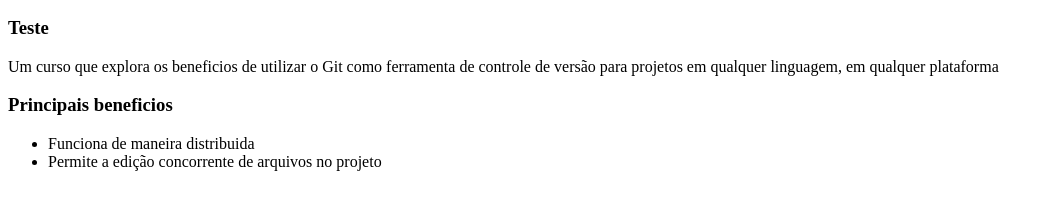
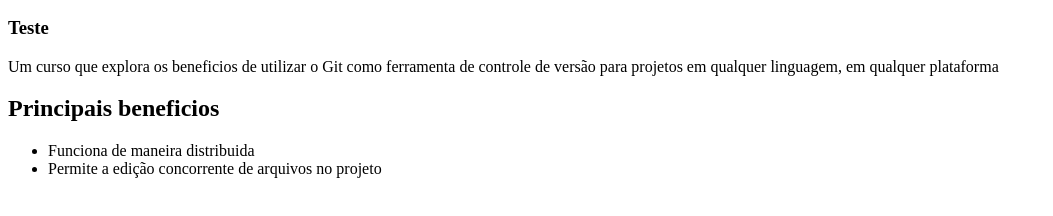
Before and after one commit to filypef/curso-git, a plain HTML site: page index.html in a window 1280 px wide. Shown: the part 110-326 px from the top of the page, without its empty margins (0-1053 px from the left). Drawn offline with Linux system fonts and the light colour scheme.

Commit message:
Alterando h3 para h2

```diff
--- a/index.html
+++ b/index.html
@@ -13,7 +13,7 @@
 
     <p>Um curso que explora os beneficios de utilizar o Git como ferramenta de controle de versão para projetos em qualquer linguagem, em qualquer plataforma</p>
 
-    <h3>Principais beneficios</h3>
+    <h2>Principais beneficios</h2>
 
     <ul>
         <li>Funciona de maneira distribuida</li>
```
